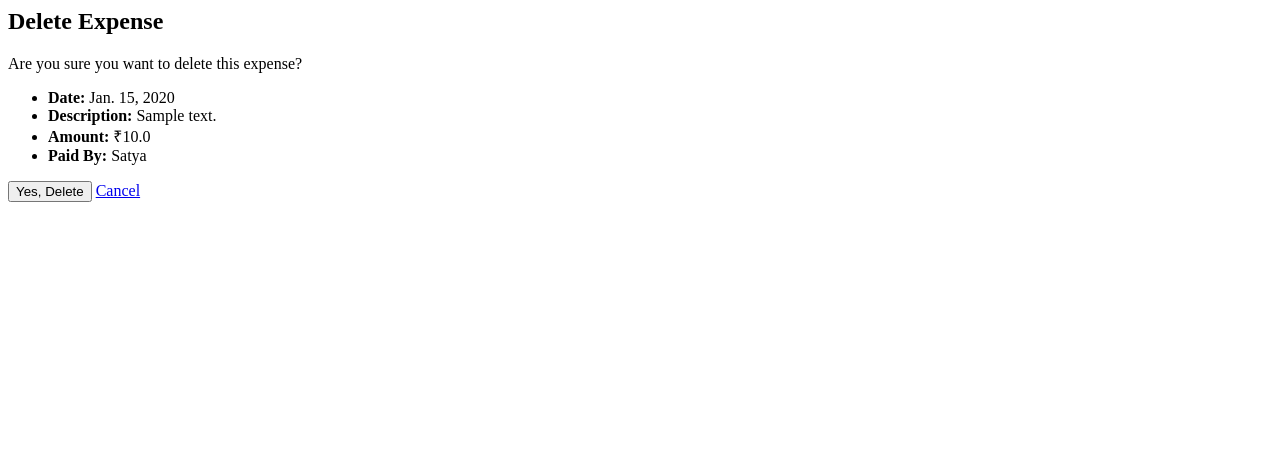
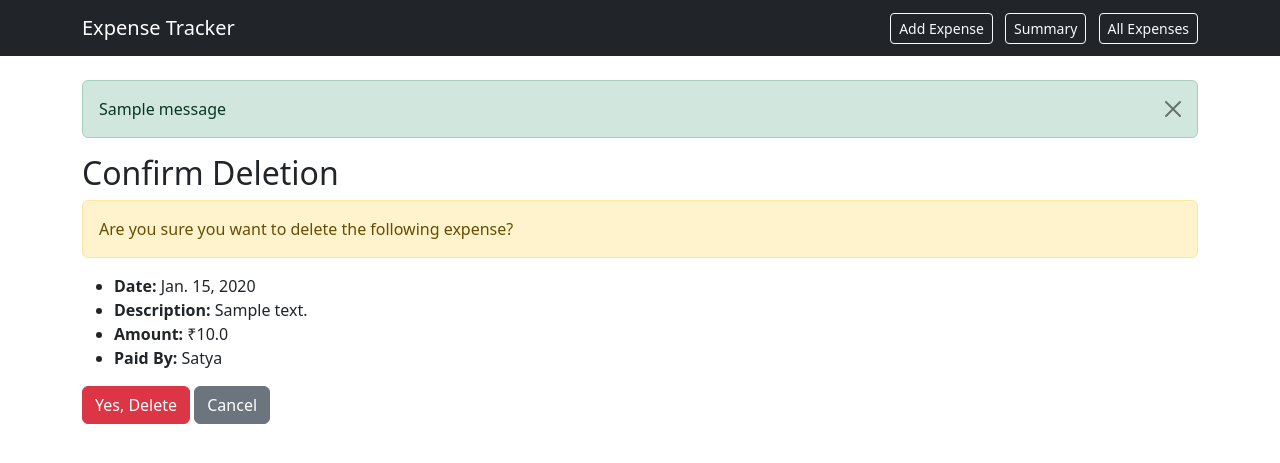
Before and after one commit to Satya-242/EXPENSE_MANAGER, a Django app: page /delete/1/ in a window 1280 px wide. Shown: the top 463 px of the page. Run offline with Django 5.2, Linux system fonts and the light colour scheme; tables that the repository leaves empty hold one stand-in row (values such as "Sample post"); one stand-in notice (Sample message) is shown.

Commit message:
Added Styling & notify feature

```diff
--- a/expense_app/views.py
+++ b/expense_app/views.py
@@ -3,6 +3,8 @@ from .forms import ExpenseForm
 from .models import Expense
 from django.db.models import Sum
 from django.shortcuts import get_object_or_404
+from django.contrib import messages
+
 def index(request):
     return render(request, 'index.html')
 
@@ -10,8 +12,10 @@ def add_expense(request):
     form = ExpenseForm(request.POST or None)
     if form.is_valid():
         form.save()
+        messages.success(request, "Expense added successfully.")
         return redirect('add_expense')
     return render(request, 'add_expense.html', {'form': form})
+
 
 def summary(request):
     expenses = Expense.objects.all()
@@ -52,5 +56,6 @@ def delete_expense(request, expense_id):
     expense = get_object_or_404(Expense, id=expense_id)
     if request.method == 'POST':
         expense.delete()
+        messages.success(request, "Expense deleted successfully.")
         return redirect('all_expenses')
     return render(request, 'confirm_delete.html', {'expense': expense})
--- /dev/null
+++ b/templates/base.html
@@ -0,0 +1,36 @@
+<!DOCTYPE html>
+<html lang="en">
+<head>
+    <meta charset="UTF-8">
+    <title>Monthly Expense Tracker</title>
+    <link href="https://cdn.jsdelivr.net/npm/bootstrap@5.3.3/dist/css/bootstrap.min.css" rel="stylesheet">
+</head>
+<body>
+    <nav class="navbar navbar-expand-lg navbar-dark bg-dark mb-4">
+        <div class="container">
+            <a class="navbar-brand" href="/">Expense Tracker</a>
+            <div>
+                <a class="btn btn-outline-light btn-sm me-2" href="/add/">Add Expense</a>
+                <a class="btn btn-outline-light btn-sm me-2" href="/summary/">Summary</a>
+                <a class="btn btn-outline-light btn-sm" href="/expenses/">All Expenses</a>
+            </div>
+        </div>
+    </nav>
+
+    <div class="container">
+        {% if messages %}
+  {% for message in messages %}
+    <div class="alert alert-success alert-dismissible fade show" role="alert">
+      {{ message }}
+      <button type="button" class="btn-close" data-bs-dismiss="alert" aria-label="Close"></button>
+    </div>
+  {% endfor %}
+{% endif %}
+
+        {% block content %}
+        {% endblock %}
+    </div>
+
+    <script src="https://cdn.jsdelivr.net/npm/bootstrap@5.3.3/dist/js/bootstrap.bundle.min.js"></script>
+</body>
+</html>
--- a/templates/confirm_delete.html
+++ b/templates/confirm_delete.html
@@ -1,14 +1,20 @@
-<h2>Delete Expense</h2>
-<p>Are you sure you want to delete this expense?</p>
+{% extends 'base.html' %}
+
+{% block content %}
+<h2>Confirm Deletion</h2>
+<div class="alert alert-warning">
+    Are you sure you want to delete the following expense?
+</div>
 <ul>
-  <li><strong>Date:</strong> {{ expense.date }}</li>
-  <li><strong>Description:</strong> {{ expense.description }}</li>
-  <li><strong>Amount:</strong> ₹{{ expense.amount }}</li>
-  <li><strong>Paid By:</strong> {{ expense.paid_by }}</li>
+    <li><strong>Date:</strong> {{ expense.date }}</li>
+    <li><strong>Description:</strong> {{ expense.description }}</li>
+    <li><strong>Amount:</strong> ₹{{ expense.amount }}</li>
+    <li><strong>Paid By:</strong> {{ expense.paid_by }}</li>
 </ul>
 
 <form method="POST">
-  {% csrf_token %}
-  <button type="submit">Yes, Delete</button>
-  <a href="/expenses/">Cancel</a>
+    {% csrf_token %}
+    <button type="submit" class="btn btn-danger">Yes, Delete</button>
+    <a href="/expenses/" class="btn btn-secondary">Cancel</a>
 </form>
+{% endblock %}
```
Also changed, not shown: templates/add_expense.html (+9 -5 lines), templates/all_expenses.html (+21 -5 lines), templates/index.html (+10 -2 lines), templates/summary.html (+27 -6 lines).
